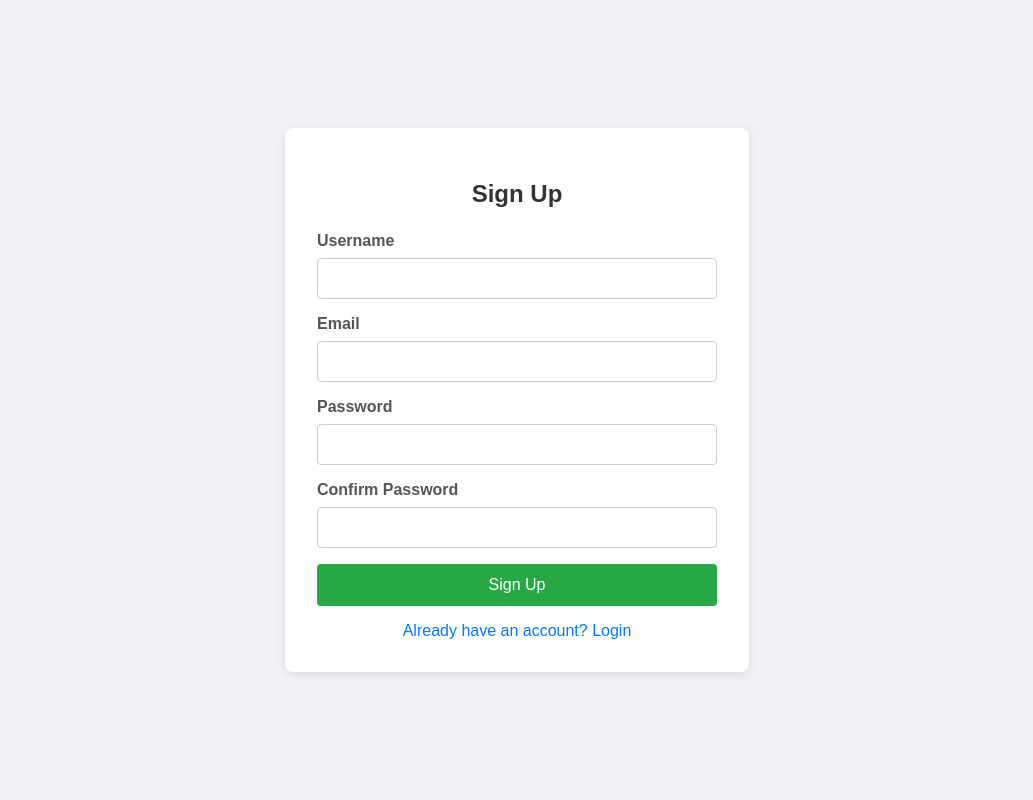
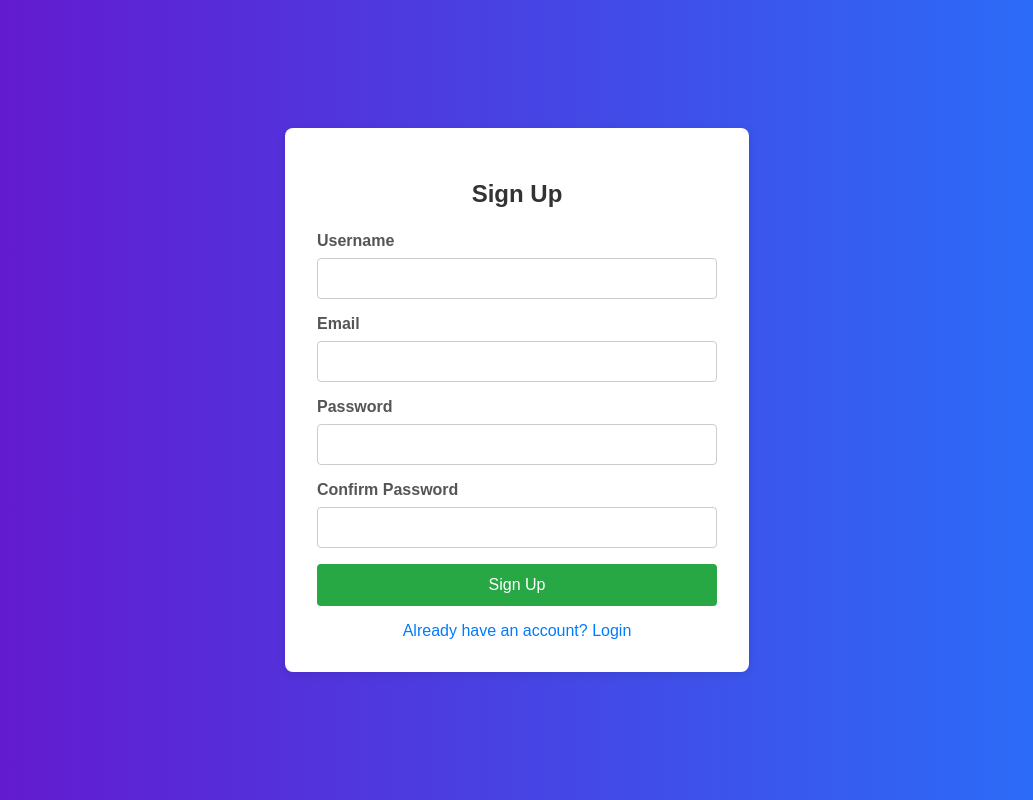
Before and after one commit to 0Aaheed0/Thikana, a React (Create React App) app: page /signup in a window 1280 px wide. Shown: the whole page, without its empty margins (123-1156 px from the left). Built offline with nearby package versions, Linux system fonts and the light colour scheme.

Commit message:
changed background color for singup

```diff
--- a/src/SignupPage.css
+++ b/src/SignupPage.css
@@ -3,7 +3,7 @@
     justify-content: center;
     align-items: center;
     height: 100vh;
-    background-color: #f0f2f5;
+    background: linear-gradient(to right, #6a11cb, #2575fc);
   }
 
   .signup-container {
```
